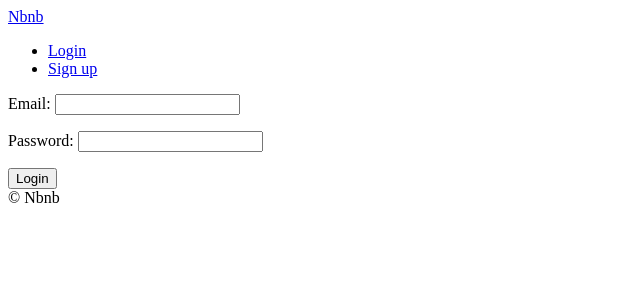
After one commit to misoA/airbnb-clone, a Django app: page /users/login in a window 1280 px wide. The commit adds this page. Shown: the top 300 px of the page, without its empty margins (0-640 px from the left). Run offline with Django 3.2, Linux system fonts and the light colour scheme.

Commit message:
Log in/out & Sign up

```diff
--- a/config/urls.py
+++ b/config/urls.py
@@ -21,6 +21,7 @@ from django.conf.urls.static import static
 urlpatterns = [
     path("", include("core.urls", namespace="core")),
     path("rooms/", include("rooms.urls", namespace="rooms")),
+    path("users/", include("users.urls", namespace="users")),
     path("admin/", admin.site.urls),
 ]
 
--- a/templates/partials/nav.html
+++ b/templates/partials/nav.html
@@ -1,6 +1,15 @@
 <a href="{% url 'core:home' %}">Nbnb</a>
 <ul>
+    {% if user.is_authenticated %}
     <li>
-        <a href="#">Login</a>
+        <a href="{% url 'users:logout' %}">Logout</a>
     </li>
+    {% else %}
+    <li>
+        <a href="{% url 'users:login' %}">Login</a>
+    </li>
+    <li>
+        <a href="{% url 'users:signup' %}">Sign up</a>
+    </li>
+    {% endif %}
 </ul>
--- /dev/null
+++ b/templates/users/login.html
@@ -0,0 +1,17 @@
+{% extends "base.html" %}
+
+{% block page_name %}
+    Log In
+{% endblock page_name %}
+
+{% block search-bar %}
+{% endblock search-bar %}
+
+{% block content %}
+
+<form method="POST" action="{% url 'users:login' %}">
+    {% csrf_token %}
+   {{form.as_p}}
+   <button>Login</button>
+</form>
+{% endblock content %}
--- /dev/null
+++ b/users/forms.py
@@ -0,0 +1,47 @@
+from django import forms
+from . import models
+
+
+class LoginForm(forms.Form):
+    email = forms.EmailField()
+    password = forms.CharField(widget=forms.PasswordInput)
+
+    def clean(self):
+        email = self.cleaned_data.get('email')
+        password = self.cleaned_data.get('password')
+        try:
+            user = models.User.objects.get(email=email)
+            if user.check_password(password):
+                return self.cleaned_data
+            else:
+                self.add_error(
+                    "password", forms.ValidationError("Password is wrong"))
+        except models.User.DoesNotExist:
+            self.add_error("email",  forms.ValidationError(
+                "User does not exist"))
+
+
+class SignUpForm(forms.ModelForm):
+
+    class Meta:
+        model = models.User
+        fields = ("first_name", "last_name", "email")
+
+    password = forms.CharField(widget=forms.PasswordInput)
+    password1 = forms.CharField(
+        widget=forms.PasswordInput, label="Confirm Password")
+
+    def clean_password1(self):
+        password = self.cleaned_data.get('password')
+        password1 = self.cleaned_data.get('password1')
+
+        if password != password1:
+            raise forms.ValidationError("Password confirmation does not match")
+        else:
+            return password
+
+    def save(self, *args, **kwargs):
+        user = super().save(commit=False)  # Call the real save() method
+        user.username = self.cleaned_data.get('email')
+        user.set_password(self.cleaned_data.get('password'))
+        user.save()
--- a/users/urls.py
+++ b/users/urls.py
@@ -0,0 +1,10 @@
+from django.urls import path
+from . import views
+
+app_name = "login"
+
+urlpatterns = [
+    path("login", views.LoginView.as_view(), name="login"),
+    path("logout", views.log_out, name="logout"),
+    path("signup", views.SignUpView.as_view(), name="signup")
+]
--- a/users/views.py
+++ b/users/views.py
@@ -1,3 +1,49 @@
-from django.shortcuts import render
+from django.views import View
+from django.views.generic import FormView
+from django.urls import reverse_lazy
+from django.shortcuts import redirect, reverse
+from django.contrib.auth import authenticate, login, logout
+from . import forms
 
-# Create your views here.
+
+class LoginView(FormView):
+
+    """ LoginView Definition """
+
+    template_name = 'users/login.html'
+    form_class = forms.LoginForm
+    success_url = reverse_lazy("core:home")
+
+    def form_valid(self, form):
+        email = form.cleaned_data.get('email')
+        password = form.cleaned_data.get('password')
+        user = authenticate(self.request, username=email, password=password)
+        if user is not None:
+            login(self.request, user)
+        return super().form_valid(form)
+
+
+def log_out(request):
+    logout(request)
+    return redirect(reverse("core:home"))
+
+
+class SignUpView(FormView):
+    template_name = 'users/signup.html'
+    form_class = forms.SignUpForm
+    success_url = reverse_lazy("core:home")
+    initial = {
+        'first_name': 'miso',
+        'last_name': 'park',
+        'email': 'aaa@bbb.com'
+    }
+
+    def form_valid(self, form):
+        form.save()
+        # Same Login Process
+        email = form.cleaned_data.get('email')
+        password = form.cleaned_data.get('password')
+        user = authenticate(self.request, username=email, password=password)
+        if user is not None:
+            login(self.request, user)
+        return super().form_valid(form)
```
Also changed, not shown: templates/users/signup.html (added, +17 -0 lines), users/models.py (+6 -3 lines), 1 other file.
